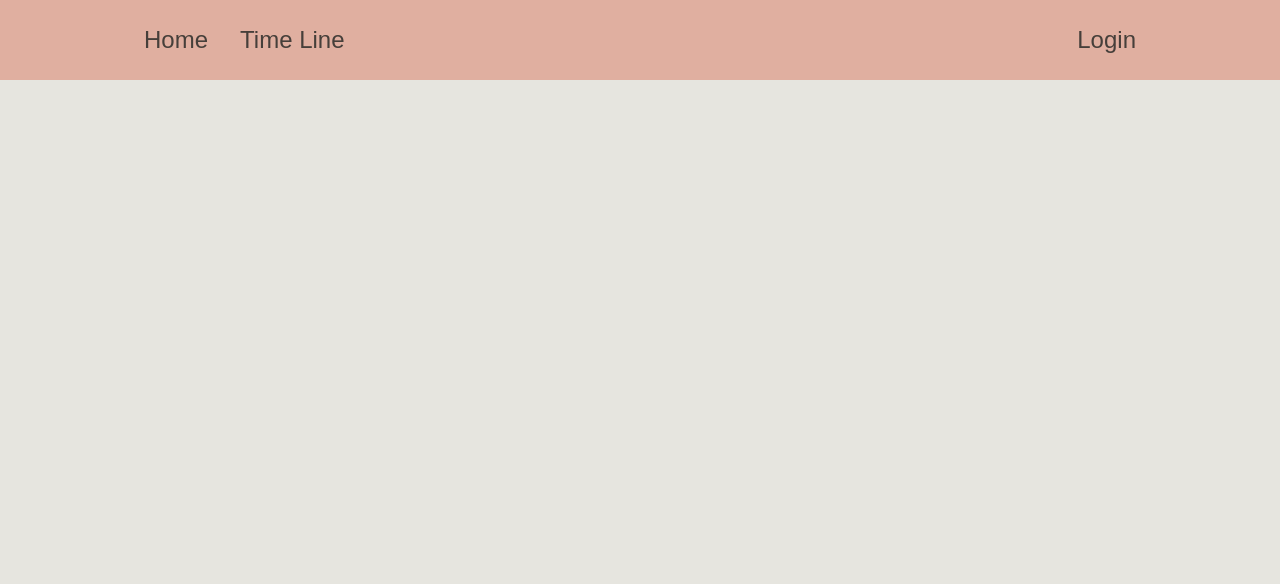
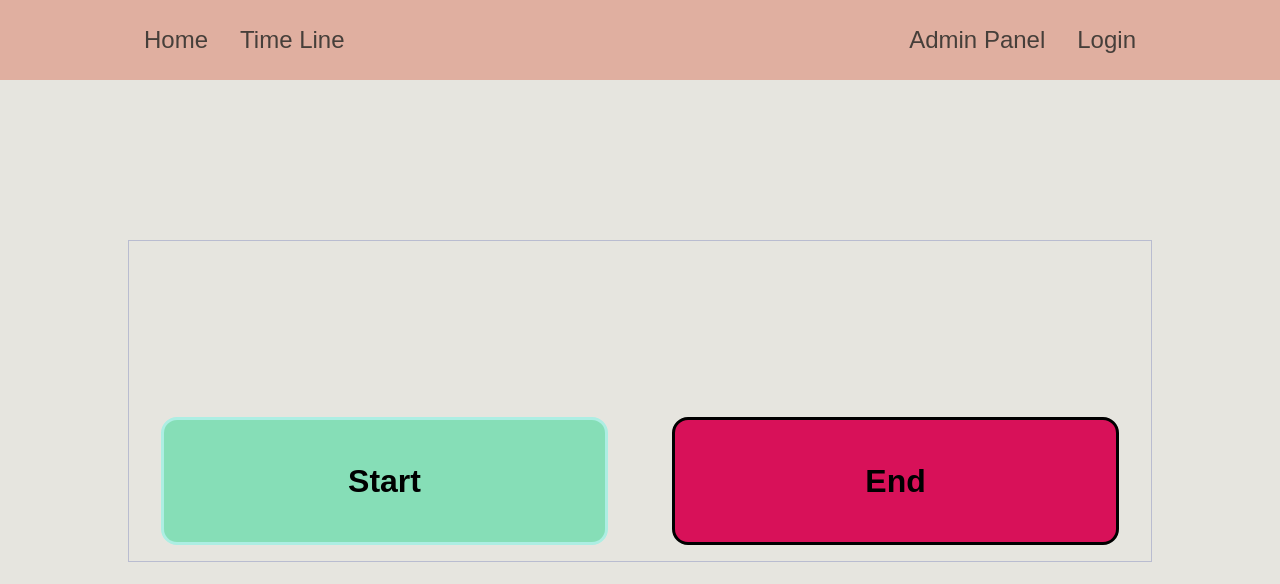
Before and after one commit to ilidaniys/TimeManagment, a React (Create React App) app: page / in a window 1280 px wide. Shown: the top 584 px of the page. Built offline with nearby package versions, Linux system fonts and the light colour scheme.

Commit message:
add button handler

```diff
--- a/src/frontPages/Header/Menu.js
+++ b/src/frontPages/Header/Menu.js
@@ -25,7 +25,7 @@ const Menu = () => {
                 <MenuButton> Time Line </MenuButton>
             </LeftButton>
             <RightButton>
-                {/*<MenuButton> Admin Panel </MenuButton>*/}
+                <MenuButton> Admin Panel </MenuButton>
                 <MenuButton> Login</MenuButton>
             </RightButton>
         </MenuWrapper>
--- a/src/frontPages/Pages/Home.js
+++ b/src/frontPages/Pages/Home.js
@@ -1,10 +1,44 @@
-import React from 'react';
+import React, {useState} from 'react';
+import styled from 'styled-components'
+import MainButton from "../component/MainButton";
+import DataCounter from "../component/DataCounter";
+
+
+const HomeWrapper = styled.main`
+  display: flex;
+  position: relative;
+  width: 100%;
+  height: 100%;
+`
+const HomeConteiner = styled.div`
+  display: grid;
+  z-index: 1;
+  grid-template-columns: 1fr 1fr;
+  grid-template-rows: 1fr 1fr;
+  margin-top: 10rem;
+  width: 100%;
+  max-height: 20rem;
+  border: .1rem solid #B9BCD0;
+`
+
+
 
 const Home = () => {
+
+    const [buttonStatus, setButtonStatus] = useState(true);
+    const buttonChanger = () => {
+        setButtonStatus(!buttonStatus)
+        console.log(buttonStatus)
+    }
+
     return (
-        <div>
-
-        </div>
+        <HomeWrapper>
+            <HomeConteiner>
+                <DataCounter gridRow={'1'} gridColumn={'1/ span 2'} />
+                <MainButton className={'start'} ButtonHandler={buttonChanger}> Start</MainButton>
+                <MainButton className={'stop'} ButtonHandler={buttonChanger}> End</MainButton>
+            </HomeConteiner>
+        </HomeWrapper>
     );
 };
 
--- a/src/frontPages/Styled/styles.css
+++ b/src/frontPages/Styled/styles.css
@@ -8,6 +8,9 @@
     --header-color: #E0AFA0;
     --main-color: #E6E5DF;
     --button-color: #463F3A;
+    --start-button-color: #86deb7;
+    --stop-button-color: #d81159;
+
 
     --header-height: 5rem;
     --main-height: calc(100vh - var(--header-height));
--- /dev/null
+++ b/src/frontPages/component/DataCounter.js
@@ -0,0 +1,18 @@
+import React from 'react';
+import styled from 'styled-components'
+
+const DataCounterWrapper = styled.div`
+  grid-row: ${props => props.gridRow};
+  grid-column: ${props => props.gridColumn};
+`
+
+
+const DataCounter = (props) => {
+    return (
+        <DataCounterWrapper {...props}>
+
+        </DataCounterWrapper>
+    );
+};
+
+export default DataCounter;
--- /dev/null
+++ b/src/frontPages/component/MainButton.js
@@ -0,0 +1,37 @@
+import React from 'react';
+import styled from 'styled-components'
+
+const ButtonWrapper = styled.button`
+  box-sizing: border-box;
+  padding: 2rem;
+  margin: 1rem 2rem;
+  font-size: 2rem;
+  font-weight: 600;
+  border-radius: 1rem;
+  cursor: pointer !important;
+
+  &.start {
+    border: .2rem solid #adeee3;
+    background: var(--start-button-color);
+  }
+
+  &.stop {
+    border: .2rem solid ;
+    background: var(--stop-button-color);
+  }
+
+  :hover{
+    filter: brightness(0.8);
+  }
+`
+
+
+const MainButton = ({className, children, buttonChanger}) => {
+    return (
+        <ButtonWrapper className={className} onClick={() => buttonChanger()}>
+            {children}
+        </ButtonWrapper>
+    );
+};
+
+export default MainButton;
--- a/src/frontPages/hoc/Lauout.js
+++ b/src/frontPages/hoc/Lauout.js
@@ -2,7 +2,7 @@ import React from 'react';
 import styled from 'styled-components'
 
 const LauoutWrapper = styled.div`
-  z-index: -100;
+  //z-index: 1;
   width: 100vw;
   margin-top: var(--header-height);
   height: var(--main-height);
@@ -10,6 +10,7 @@ const LauoutWrapper = styled.div`
   background: var(--main-color);
 `
 const ContentWrapper = styled.main`
+
   //background: aqua;
   width: 80%;
   height: inherit;
```
Also changed, not shown: src/frontPages/Pages/Register.js (added), src/frontPages/component/LoginButton.js (added).
